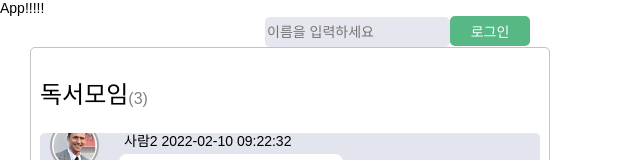
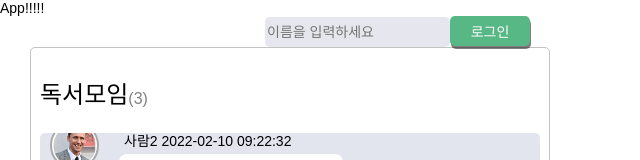
Before and after one commit to WongueShin/2ndweek-swit-task, a React (Create React App) app: page / in a window 1280 px wide. Shown: the top 160 px of the page, without its empty margins (0-640 px from the left). Built offline with nearby package versions, Linux system fonts and the light colour scheme.

Commit message:
Style: Login 버튼 스타일 수정

```diff
--- a/src/Components/Login/style.Login.ts
+++ b/src/Components/Login/style.Login.ts
@@ -21,11 +21,14 @@ export const LoginLogoutButton = styled.button`
   border-radius: 5px;
   color: #ffffff;
   border: none;
+  box-shadow: 1px 3px 0 rgb(0, 0, 0, 0.5);
   &:hover {
     background-color: #46b37a;
   }
   &:active {
+    box-shadow: 1px 1px 0 rgb(0, 0, 0, 0.5);
     position: relative;
+    top: 2px;
   }
 `;
 export const LoginForm = styled.form``;
```
